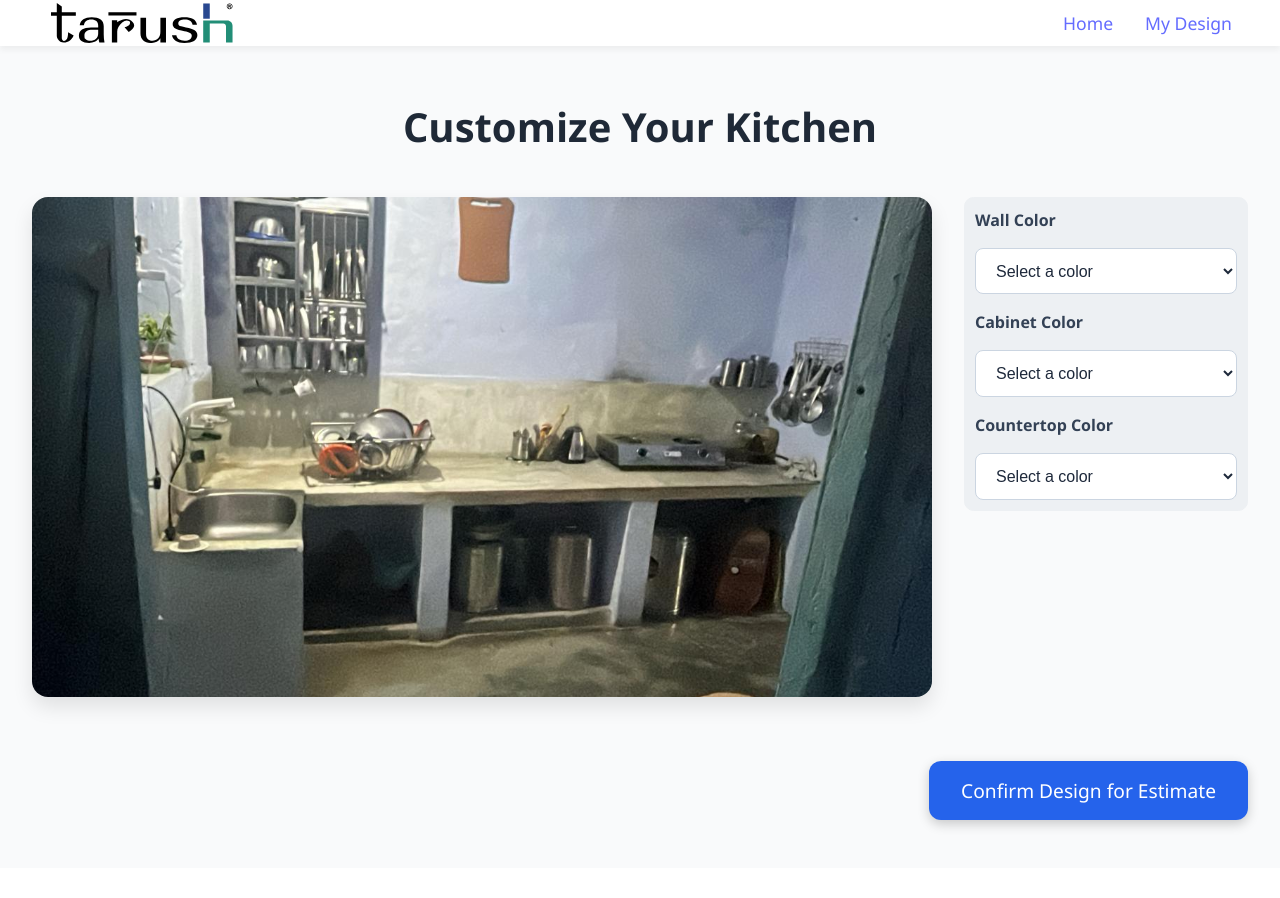
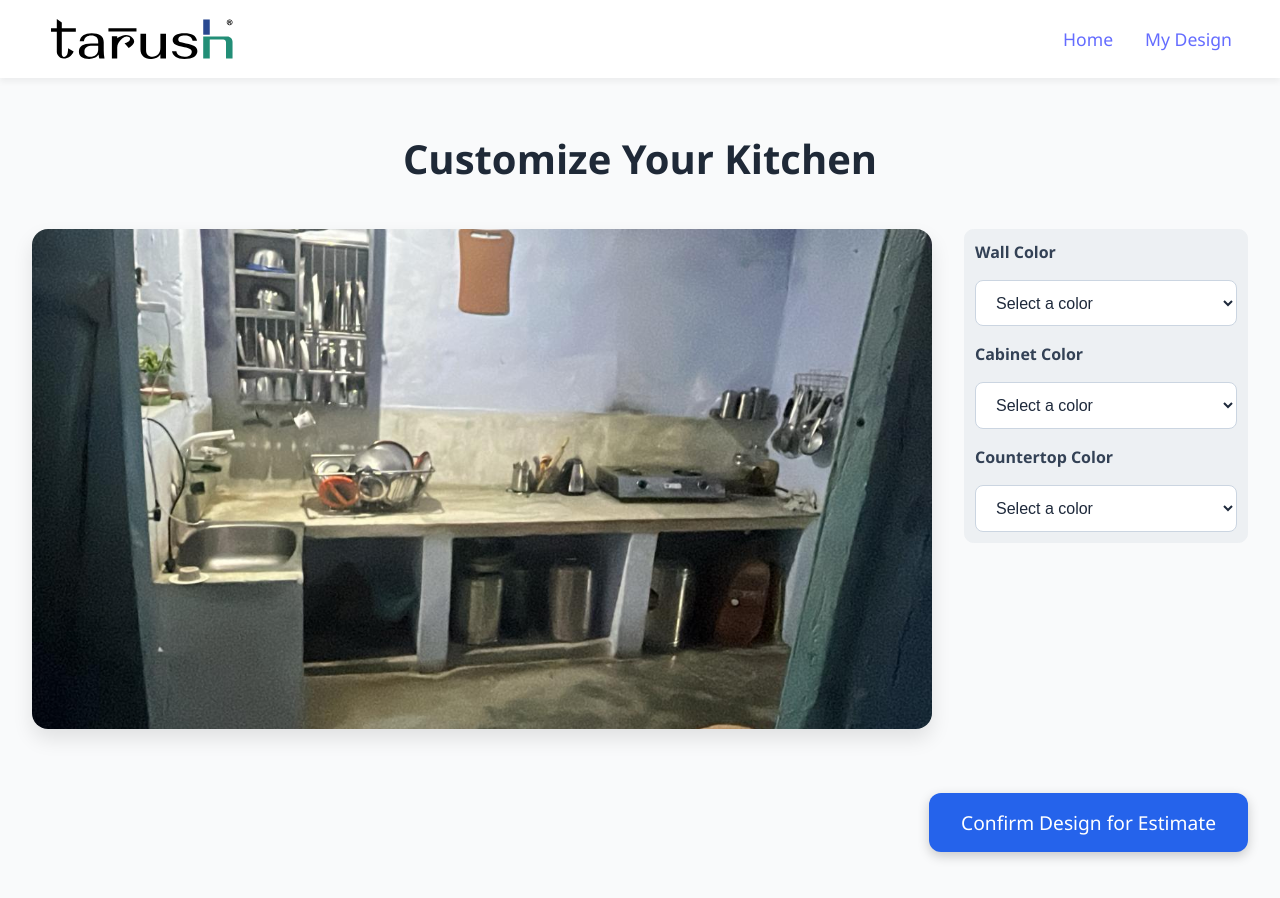
Before and after one commit to srishav08/tarush-mockup, a React (Vite) app: page /tarush-mockup/my-design in a window 1280 px wide. Before the commit the page ends 868 px from the top, so only its background shows below. Built offline with nearby package versions, Linux system fonts and the light colour scheme.

Commit message:
header css adjusted

```diff
--- a/src/App.css
+++ b/src/App.css
@@ -10,7 +10,7 @@ header {
   display: flex;
   justify-content: space-between;
   align-items: center;
-  padding: 0rem 3rem;
+  padding: 1rem 3rem;
   background: #ffffff;
   box-shadow: 0 4px 6px rgba(0,0,0,0.05);
   position: sticky;
--- a/src/pages/dealer-landing/ModularKitchenHomepage.css
+++ b/src/pages/dealer-landing/ModularKitchenHomepage.css
@@ -10,7 +10,7 @@ body {
     display: flex;
     justify-content: space-between;
     align-items: center;
-    padding: 0rem 3rem;
+    padding: 1rem 3rem;
     background: #ffffff;
     box-shadow: 0 4px 6px rgba(0,0,0,0.05);
     position: sticky;
--- a/src/pages/design-displey/KitchenColorSelectionPage.css
+++ b/src/pages/design-displey/KitchenColorSelectionPage.css
@@ -9,7 +9,7 @@ header {
   display: flex;
   justify-content: space-between;
   align-items: center;
-  padding: 0rem 3rem;
+  padding: 1rem 3rem;
   background: #ffffff;
   box-shadow: 0 4px 6px rgba(0,0,0,0.05);
   position: sticky;
```
